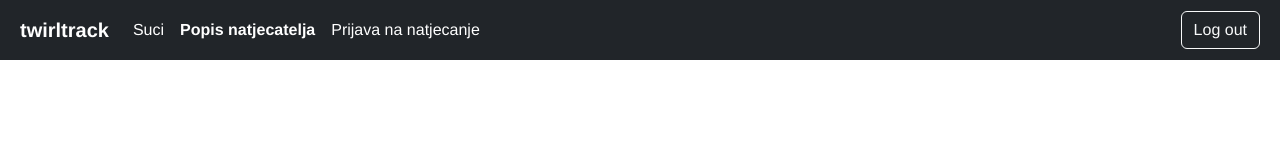
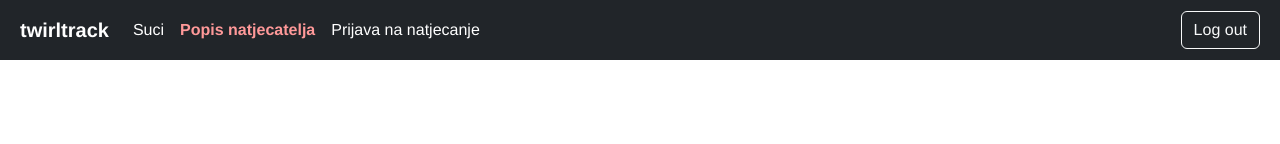
Before and after one commit to puljicpetra/twirltrack, a Vue app: page /popis-natjecatelja in a window 1280 px wide. Shown: the top 144 px of the page. Built offline with nearby package versions, Linux system fonts and the light colour scheme; no server answers; sample sign-in values are in the browser's storage.

Commit message:
font color

```diff
--- a/src/views/PopisNatjecatelja.vue
+++ b/src/views/PopisNatjecatelja.vue
@@ -10,7 +10,7 @@
             <li class="nav-item">
               <router-link to="/suci" class="nav-link">Suci</router-link>
             </li>
-            <li class="nav-item">
+            <li class="nav-item active">
               <router-link to="/popis-natjecatelja" class="nav-link">Popis natjecatelja</router-link>
             </li>
             <li class="nav-item">
@@ -54,6 +54,7 @@
 
   .navbar-nav .nav-item .router-link-active {
     font-weight: bold;
+    color: #ff9999;
   }
 
   .navbar-nav .btn {
--- a/src/views/PrijavaNaNatjecanje.vue
+++ b/src/views/PrijavaNaNatjecanje.vue
@@ -13,7 +13,7 @@
             <li class="nav-item">
               <router-link to="/popis-natjecatelja" class="nav-link">Popis natjecatelja</router-link>
             </li>
-            <li class="nav-item">
+            <li class="nav-item active">
               <router-link to="/prijava-na-natjecanje" class="nav-link">Prijava na natjecanje</router-link>
             </li>
           </ul>
@@ -55,6 +55,7 @@
 
   .navbar-nav .nav-item .router-link-active {
     font-weight: bold;
+    color: #ff9999;
   }
 
   .navbar-nav .btn {
--- a/src/views/Suci.vue
+++ b/src/views/Suci.vue
@@ -55,6 +55,7 @@
 
   .navbar-nav .nav-item .router-link-active {
     font-weight: bold;
+    color: #ff9999;
   }
 
   .navbar-nav .btn {
```
